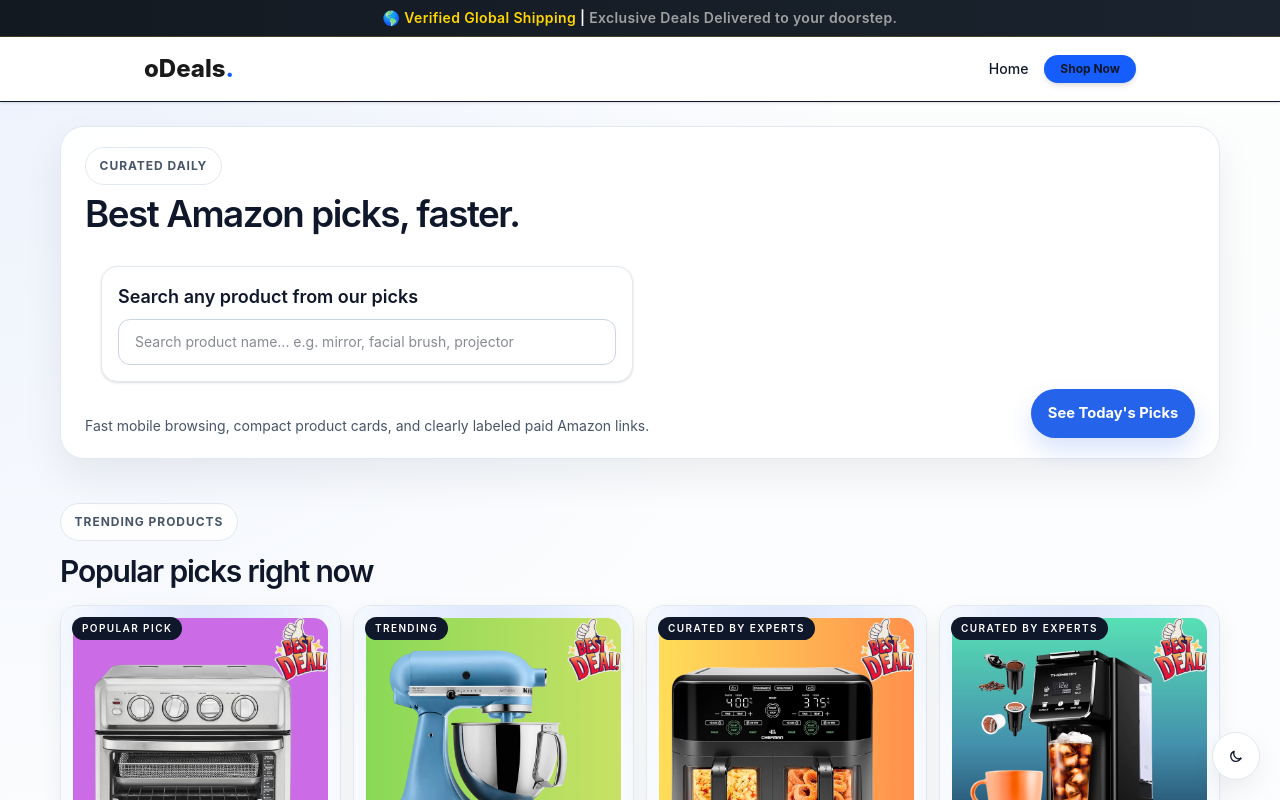
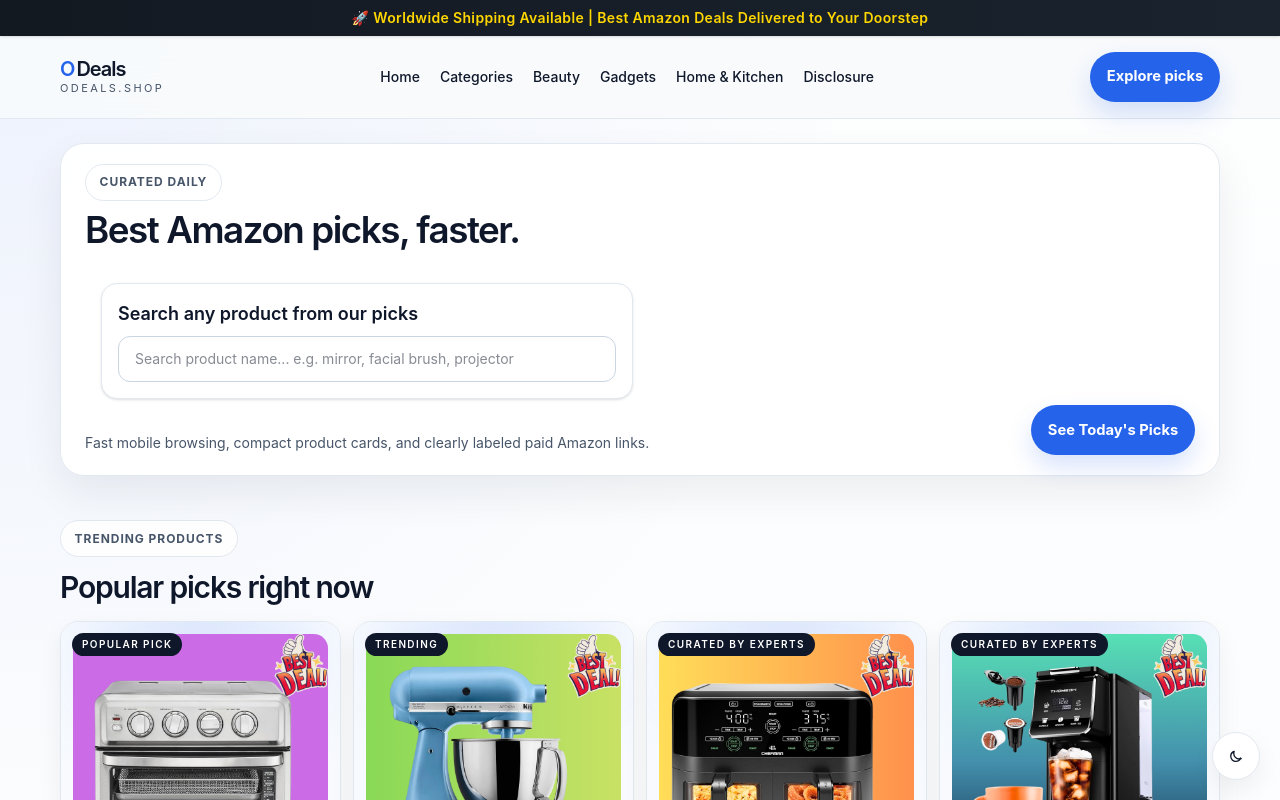
Before and after one commit to ausafusa/odeals, a Next.js app: page / in a window 1280 px wide. Shown: the top 800 px of the page. Built offline with nearby package versions, Linux system fonts and the light colour scheme.

Commit message:
Update navbar.tsx

```diff
--- a/components/navbar.tsx
+++ b/components/navbar.tsx
@@ -1,31 +1,60 @@
-import Link from 'next/link';
+import Link from "next/link";
+import { Logo } from "@/components/logo";
+
+const navItems = [
+  { href: "/", label: "Home" },
+  { href: "/categories", label: "Categories" },
+  { href: "/categories/beauty", label: "Beauty" },
+  { href: "/categories/gadgets", label: "Gadgets" },
+  { href: "/categories/home-kitchen", label: "Home & Kitchen" },
+  { href: "/affiliate-disclaimer", label: "Disclosure" },
+];
 
 export function Navbar() {
   return (
-    <div className="w-full flex flex-col">
-      {/* Dynamic Global Shipping Banner */}
-      <div className="w-full bg-gradient-to-r from-[#131921] to-[#1a232e] text-center py-2 px-4 shadow-md border-b border-[#ffd700]/20">
-        <p className="text-[11px] sm:text-sm font-semibold text-white tracking-wide">
-          🌎 <span className="text-[#ffd700]">Verified Global Shipping</span> |
-          <span className="text-[#a0a0a0]"> Exclusive Deals Delivered to your doorstep.</span>
+    <header className="sticky top-0 z-50 border-b border-[color:var(--subtle-border)] bg-[color:var(--header-bg)] backdrop-blur-xl">
+      {/* Top Professional Banner */}
+      <div className="w-full bg-gradient-to-r from-[#131921] to-[#1a232e] text-center py-2 px-4 shadow-sm">
+        <p className="text-xs sm:text-sm font-semibold text-[#ffd700] tracking-wide">
+          🚀 Worldwide Shipping Available | Best Amazon Deals Delivered to Your Doorstep
         </p>
       </div>
 
-      {/* Navigation Bar */}
-      <nav className="w-full bg-white border-b shadow-sm">
-        <div className="max-w-5xl mx-auto flex items-center justify-between p-4">
-          <Link href="/" className="flex items-center">
-            <span className="text-2xl font-extrabold text-[#1a1a1a]">oDeals<span className="text-blue-600">.</span></span>
+      <div className="shell py-3 sm:py-4">
+        {/* Main Navbar Row */}
+        <div className="flex items-center justify-between gap-3">
+          <Logo />
+
+          <nav className="hidden items-center gap-5 lg:flex">
+            {navItems.map((item) => (
+              <Link
+                key={item.href}
+                href={item.href}
+                className="text-sm font-medium text-[color:var(--secondary-text)] transition-colors hover:text-[color:var(--primary-text)]"
+              >
+                {item.label}
+              </Link>
+            ))}
+          </nav>
+
+          <Link href="/categories" className="cta-button cta-primary px-4 text-sm whitespace-nowrap">
+            Explore picks
           </Link>
+        </div>
 
-          <div className="flex gap-4 items-center">
-            <Link href="/" className="text-sm font-medium text-gray-700 hover:text-blue-600 transition">Home</Link>
-            <a href="https://amzn.to/4xf26js" target="_blank" className="bg-blue-600 text-white px-4 py-1.5 rounded-full text-xs font-bold shadow-md hover:bg-blue-700 transition">
-              Shop Now
-            </a>
-          </div>
-        </div>
-      </nav>
-    </div>
+        {/* Mobile/Tablet Category Scroll */}
+        <nav className="mt-4 flex gap-2 overflow-x-auto pb-1 lg:hidden">
+          {navItems.map((item) => (
+            <Link
+              key={item.href}
+              href={item.href}
+              className="whitespace-nowrap rounded-full border border-[color:var(--subtle-border)] bg-[color:var(--surface)] px-4 py-2 text-sm font-medium text-[color:var(--secondary-text)]"
+            >
+              {item.label}
+            </Link>
+          ))}
+        </nav>
+      </div>
+    </header>
   );
 }
```
